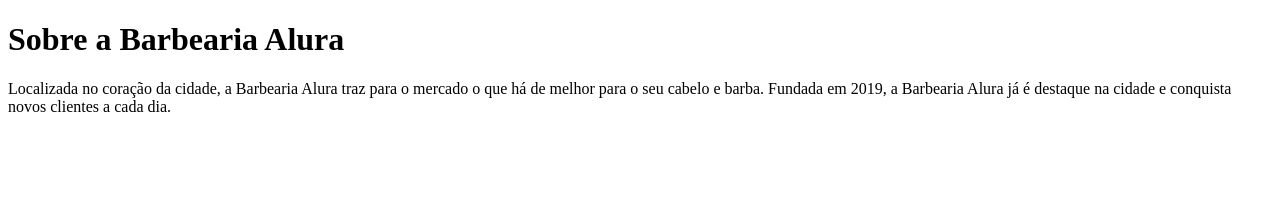
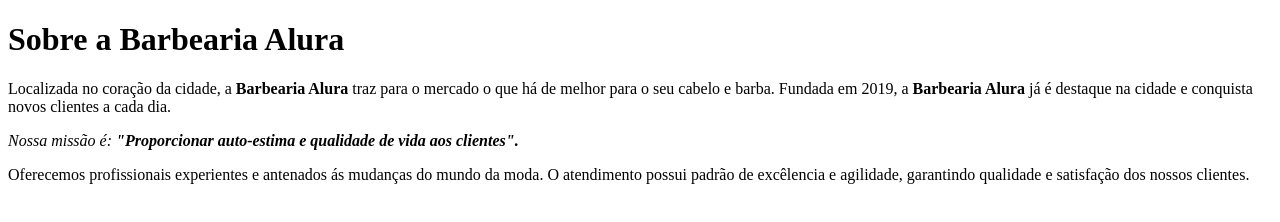
Before and after one commit to Zjoelson/barbearia_alura_1C, a plain HTML site: page index.html in a window 1280 px wide. Drawn offline with Linux system fonts and the light colour scheme.

Commit message:
foi adiiconado marcações

```diff
--- a/index.html
+++ b/index.html
@@ -7,6 +7,8 @@
 </head>
 <body>
     <h1>Sobre a Barbearia Alura</h1>
-    <p>Localizada no coração da cidade, a Barbearia Alura traz para o mercado o que há de melhor para o seu cabelo e barba. Fundada em 2019, a Barbearia Alura já é destaque na cidade e conquista novos clientes a cada dia.</p>
+    <p>Localizada no coração da cidade, a <strong>Barbearia Alura</strong> traz para o mercado o que há de melhor para o seu cabelo e barba. Fundada em 2019, a <strong>Barbearia Alura</strong> já é destaque na cidade e conquista novos clientes a cada dia.</p>
+    <p><em>Nossa missão é: <strong>"Proporcionar auto-estima e qualidade de vida aos clientes".</strong></em></p>
+    <p>Oferecemos profissionais experientes e antenados ás mudanças do mundo da moda. O atendimento possui padrão de excêlencia e agilidade, garantindo qualidade e satisfação dos nossos clientes.</p>
 </body>
 </html>
```
